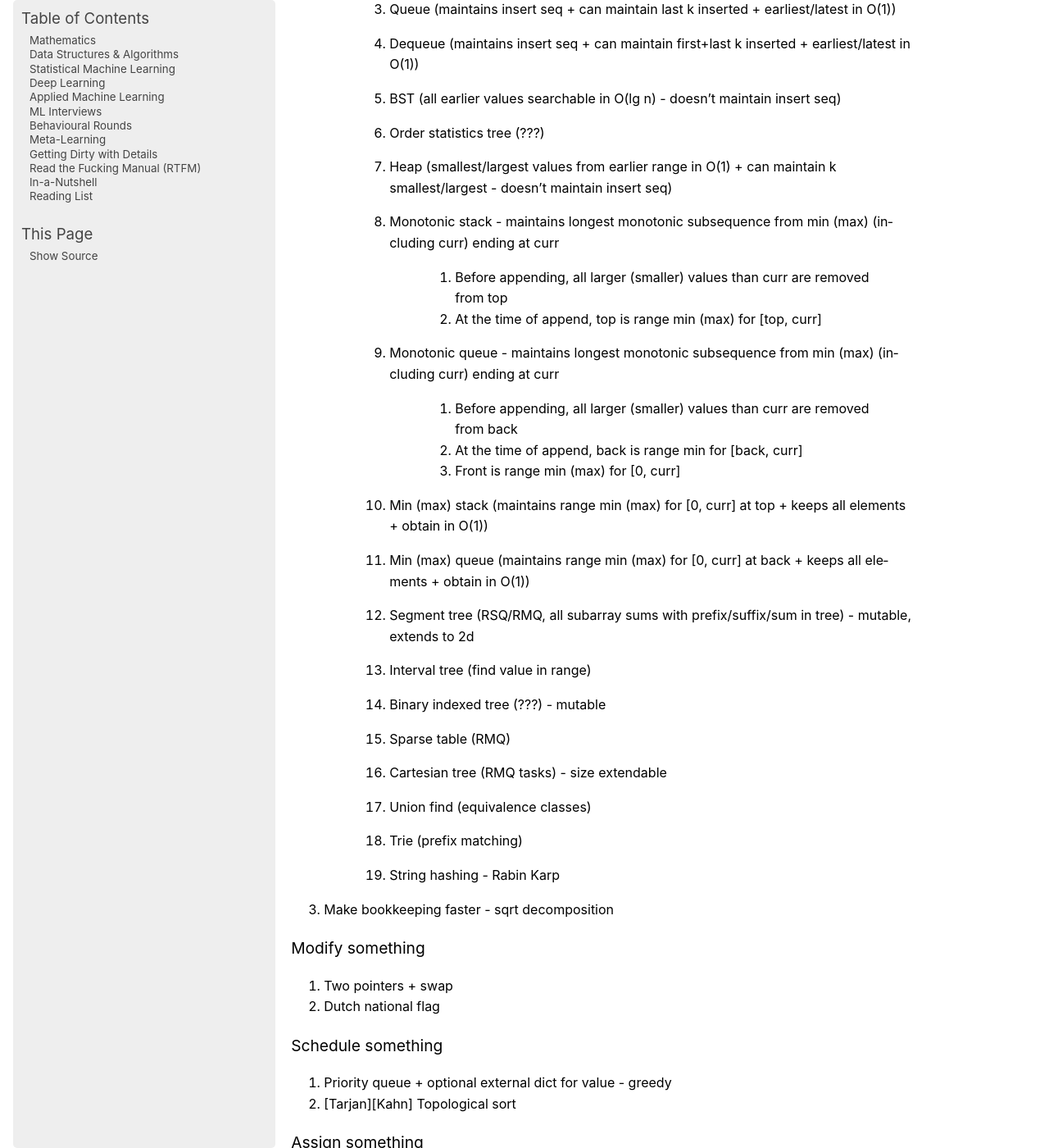
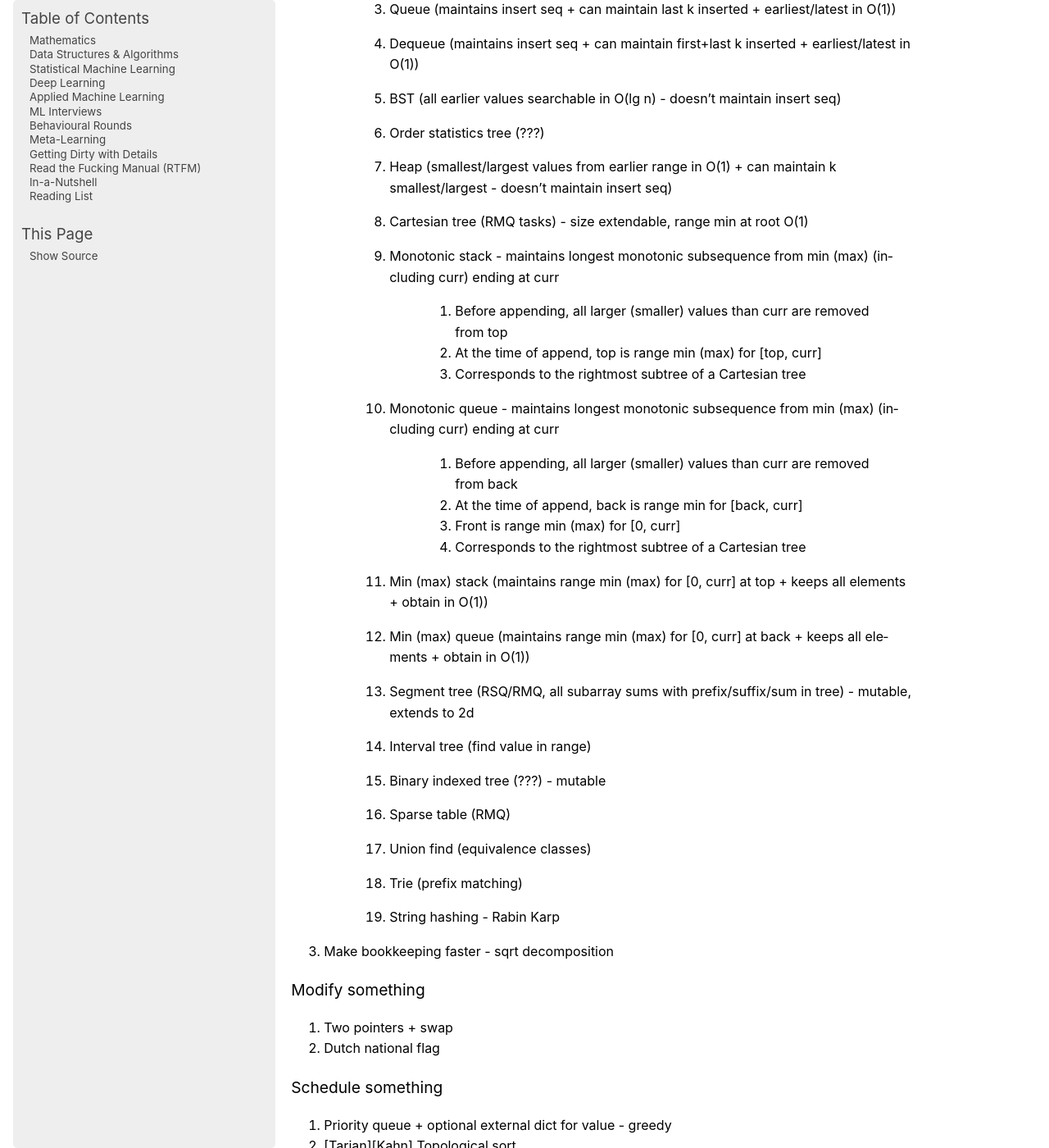
Before and after one commit to uselesstechjunks/leetcode, a Sphinx documentation site: the page built from docs/source/dsa/index.rst, in a window 1280 px wide and 1400 px high, scrolled down 2515 px. Shown: the whole window at 82% size. Built offline with Sphinx 7.4.7, drawn with Linux system fonts in a browser that asks for light colours; pages that are not in the unit, such as notebooks, are missing from menus.

Commit message:
Update index.rst

```diff
--- a/docs/source/dsa/index.rst
+++ b/docs/source/dsa/index.rst
@@ -57,22 +57,24 @@ Find something
 	#. BST (all earlier values searchable in O(lg n) - doesn't maintain insert seq)
 	#. Order statistics tree (???)
 	#. Heap (smallest/largest values from earlier range in O(1) + can maintain k smallest/largest - doesn't maintain insert seq)
+	#. Cartesian tree (RMQ tasks) - size extendable, range min at root O(1)
 	#. Monotonic stack - maintains longest monotonic subsequence from min (max) (including curr) ending at curr
 
 		#. Before appending, all larger (smaller) values than curr are removed from top
 		#. At the time of append, top is range min (max) for [top, curr]
+		#. Corresponds to the rightmost subtree of a Cartesian tree
 	#. Monotonic queue - maintains longest monotonic subsequence from min (max) (including curr) ending at curr
 
 		#. Before appending, all larger (smaller) values than curr are removed from back
 		#. At the time of append, back is range min for [back, curr]
 		#. Front is range min (max) for [0, curr]
+		#. Corresponds to the rightmost subtree of a Cartesian tree
 	#. Min (max) stack (maintains range min (max) for [0, curr] at top + keeps all elements + obtain in O(1))
 	#. Min (max) queue (maintains range min (max) for [0, curr] at back + keeps all elements + obtain in O(1))
 	#. Segment tree (RSQ/RMQ, all subarray sums with prefix/suffix/sum in tree) - mutable, extends to 2d
 	#. Interval tree (find value in range)
 	#. Binary indexed tree (???) - mutable
 	#. Sparse table (RMQ)
-	#. Cartesian tree (RMQ tasks) - size extendable
 	#. Union find (equivalence classes)
 	#. Trie (prefix matching)
 	#. String hashing - Rabin Karp
```
